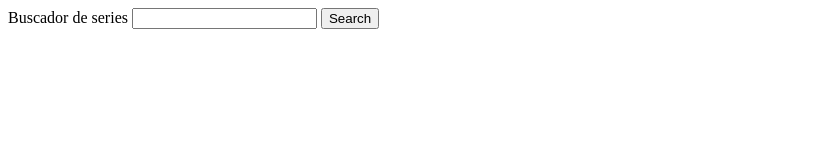
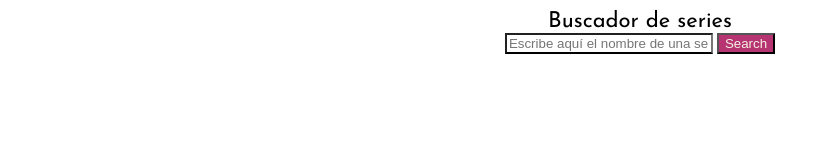
Before and after one commit to katherinebl/e-s2-evaluacion-final-katherinebl, a website: page _src/templates/index.html in a window 1280 px wide. Shown: the whole page, without its empty margins (0-830 px from the left). Drawn offline with nearby package versions, Linux system fonts and the light colour scheme; files that its build step writes are made by us from their sources.

Commit message:
add styles

```diff
--- a/_src/assets/js/main.js
+++ b/_src/assets/js/main.js
@@ -31,16 +31,16 @@ function searchSeries (){
           const fillerImage = 'https://via.placeholder.com/210x295/cccccc/666666/?text=TV';
           const contentNull = `
           <li class="series__item" id="${title}">
+          <img class="series__image" src="${fillerImage}" alt="${title}">
           <h2 class="series__title">${title}</h2>
-          <img class="series__image" src="${fillerImage}" alt="${title}">
           </li>`;
           listResults.innerHTML += contentNull;
         } else {
           const imgMedium = data[i].show.image.medium;
           const contentMedium = `
-          <li class="news__item">
-          <h2 class="news__title">${title}</h2>
-          <img class="news__image" src="${imgMedium}" alt="${title}">
+          <li class="series__item">
+          <img class="series__image" src="${imgMedium}" alt="${title}">
+          <h2 class="series__title">${title}</h2>
           </li>`;
           listResults.innerHTML += contentMedium;
         }
@@ -85,7 +85,7 @@ let storedFavs = [];
 
 
 function selectedItem () {
-  const li = document.querySelectorAll('.news__item');
+  const li = document.querySelectorAll('.series__item');
   for (let i = 0; i <li.length; i++){
     li[i].addEventListener('click', userFavs);
   }
--- a/_src/assets/scss/main.scss
+++ b/_src/assets/scss/main.scss
@@ -1,11 +1,64 @@
-// @import 'core/settings';
 
-// body {
-// 	background: url('../images/logo-adalab-80px.png') center center no-repeat $color-white;
-// 	height: 100vh;
-// }
+body {
+  height: 100vh;
+  margin: 0;
+  padding: 0;
+  box-sizing: content-box;
+}
+
+.box__searcher {
+  margin-top: 10px;
+  margin-bottom: 0;
+
+  display: flex;
+  flex-direction: column;
+  justify-content: center;
+  align-items: center;
+}
+
+.label {
+  font-size: 22px;
+  font-family: 'Josefin Sans', sans-serif;
+}
+
+.input{
+  width: 200px;
+  border-bottom: solid 2px black;
+}
+
+.btn {
+  background-color: #B53471;
+  color: #f7f1e3;
+}
+
+.results {
+  margin: 0;
+  padding: 2%;
+  list-style-type: none;
+  font-family: 'Josefin Sans', sans-serif;
+  font-size: 30px;
+
+  display: grid;
+  grid-template-columns: 1fr 1fr 1fr 1fr;
+  grid-gap: 1em;
+}
+
+.series__item {
+  padding: 20px;
+  background-color: pink;
+  display: flex;
+  flex-direction: column;
+  align-items: center;
+}
+
+.series__title {
+  margin-bottom: 0;
+  font-family: 'Varela Round', sans-serif;
+  font-size: 14px;
+}
 
 .favs {
-  background-color: yellow;
-  border: solid 10px black;
+  background-color: #B53471;
+  color:white;
+  border: dotted 3px black;
 }
--- a/_src/templates/index.html
+++ b/_src/templates/index.html
@@ -4,7 +4,8 @@
 	<meta charset="UTF-8">
 	<title>Evaluación final s2 Katherine Briceño</title>
   <link rel="icon" href="favicon.png"/>
-	<link rel="stylesheet" href="assets/css/main.css">
+  <link rel="stylesheet" href="assets/css/main.css">
+  <link href="https://fonts.googleapis.com/css?family=Acme|Josefin+Sans|Poppins|Ubuntu|Varela+Round|Work+Sans" rel="stylesheet">
 </head>
 <body>
   <!-- <div class="page">
@@ -12,9 +13,14 @@
     <partial src="_main.html" label="Main"></partial>
   </div> -->
 
-  <label for="searcher">Buscador de series</label>
-  <input class="input" id="searcher" type="text" name="searcher" value="">
-  <button class="btn">Search</button>
+  <div class="box__searcher">
+    <label class="label" for="searcher">Buscador de series</label>
+    <div class="box__input">
+      <input placeholder="Escribe aquí el nombre de una serie" class="input" id="searcher" type="text" name="searcher" value="">
+      <button class="btn">Search</button>
+    </div>
+  </div>
+
 
   <ul class="results"></ul>
 
```
